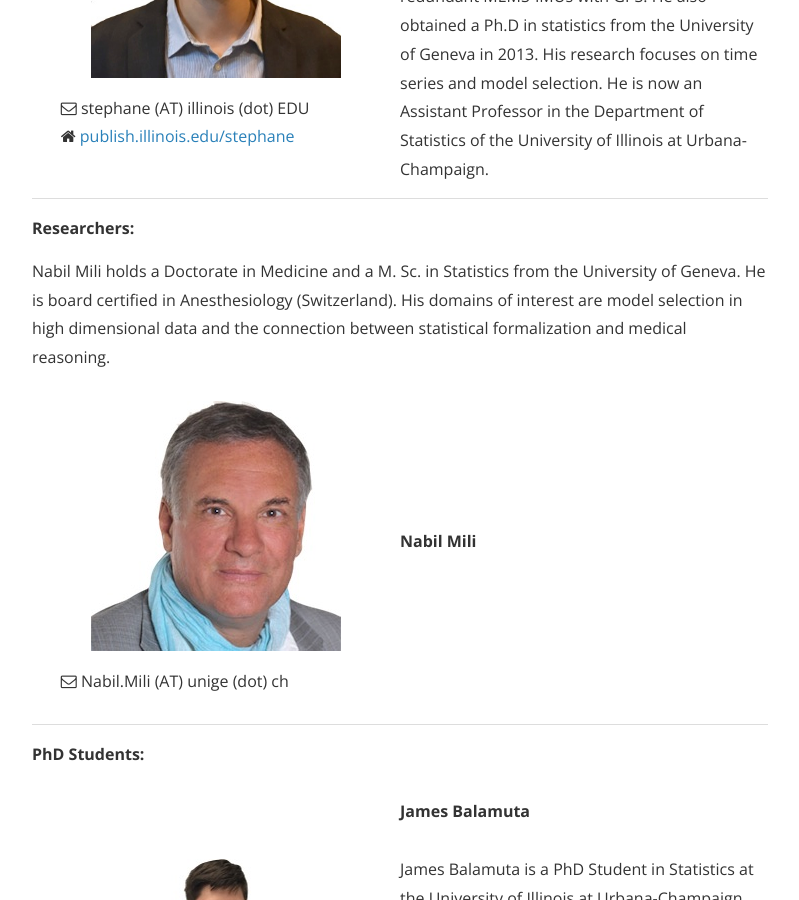
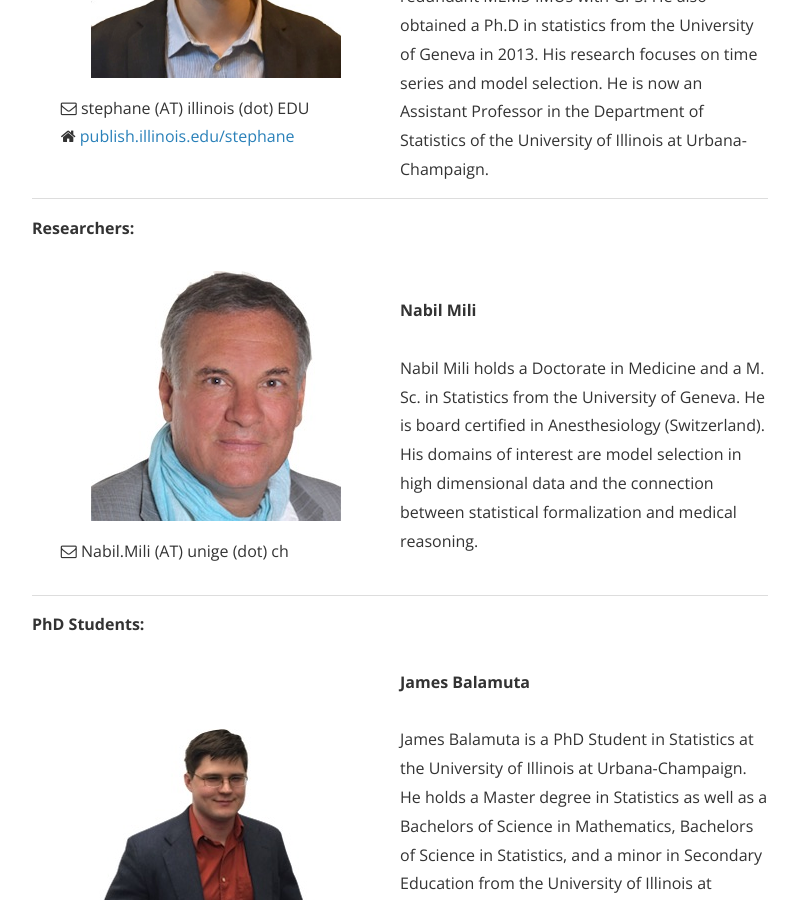
Before and after one commit to SMAC-Group/smac-group.github.io, a Jekyll site: the page built from members.md, in a window 1280 px wide and 900 px high, scrolled down 570 px. Shown: the whole window, without its empty margins (240-1039 px from the left). Built offline with Jekyll 4.4.1, drawn with Linux system fonts in a browser that asks for light colours; nearby versions of some CDN libraries; a style sheet for code colours, icons or effects is not loaded.

Commit message:
correction

```diff
--- a/members.md
+++ b/members.md
@@ -42,8 +42,8 @@ The current members of the SMAC Group are listed below by title.
         </ul>
 	</td>
     <td><b>Nabil Mili</b><br /><br />
+    Nabil Mili holds a Doctorate in Medicine and a M. Sc. in Statistics from the University of Geneva. He is board certified in Anesthesiology (Switzerland). His domains of interest are model selection in high dimensional data and the connection between statistical formalization and medical reasoning.
     </td>
-    Nabil Mili holds a Doctorate in Medicine and a M. Sc. in Statistics from the University of Geneva. He is board certified in Anesthesiology (Switzerland). His domains of interest are model selection in high dimensional data and the connection between statistical formalization and medical reasoning.
   </tr>
 </table>
 
```
